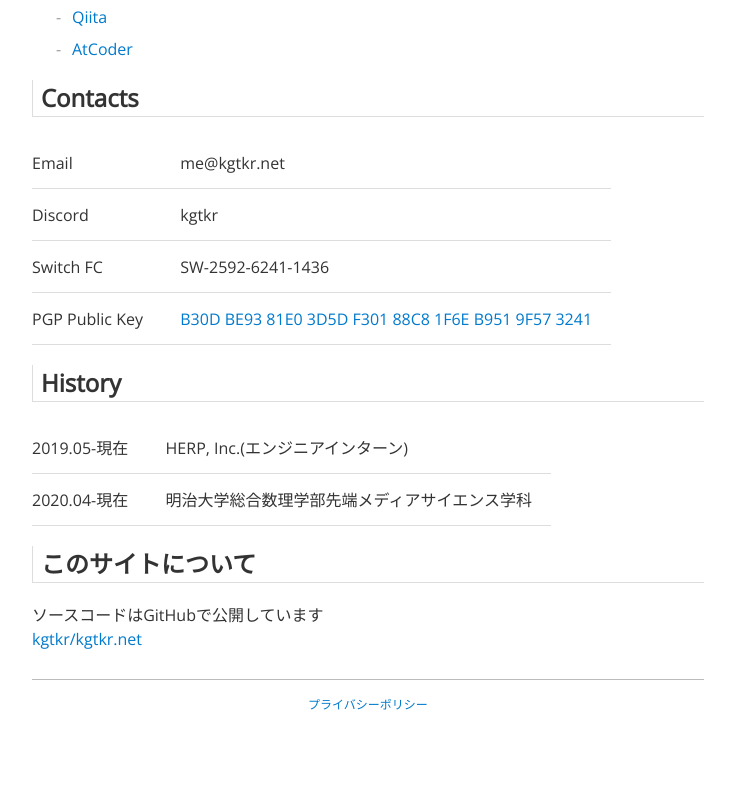
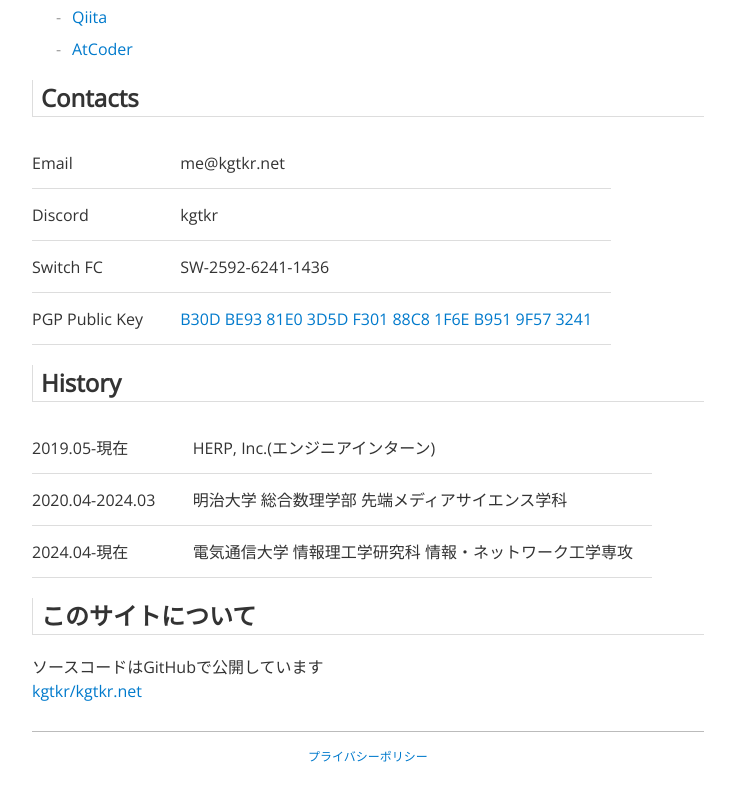
Before and after one commit to kgtkr/kgtkr.net, a Next.js app: page /about in a window 1280 px wide. Shown: the part 776-1576 px from the top of the page, without its empty margins (272-1007 px from the left). Before the commit the page ends 1532 px from the top, so only its background shows below. Built offline with nearby package versions, Linux system fonts and the light colour scheme; a web font is replaced by a local one.

Commit message:
Update about.tsx

```diff
--- a/pages/about.tsx
+++ b/pages/about.tsx
@@ -103,8 +103,12 @@ const About: NextPage = () => {
             <td>HERP, Inc.(エンジニアインターン)</td>
           </tr>
           <tr>
-            <td>2020.04-現在</td>
-            <td>明治大学総合数理学部先端メディアサイエンス学科</td>
+            <td>2020.04-2024.03</td>
+            <td>明治大学 総合数理学部 先端メディアサイエンス学科</td>
+          </tr>
+          <tr>
+            <td>2024.04-現在</td>
+            <td>電気通信大学 情報理工学研究科 情報・ネットワーク工学専攻</td>
           </tr>
         </tbody>
       </table>
```
